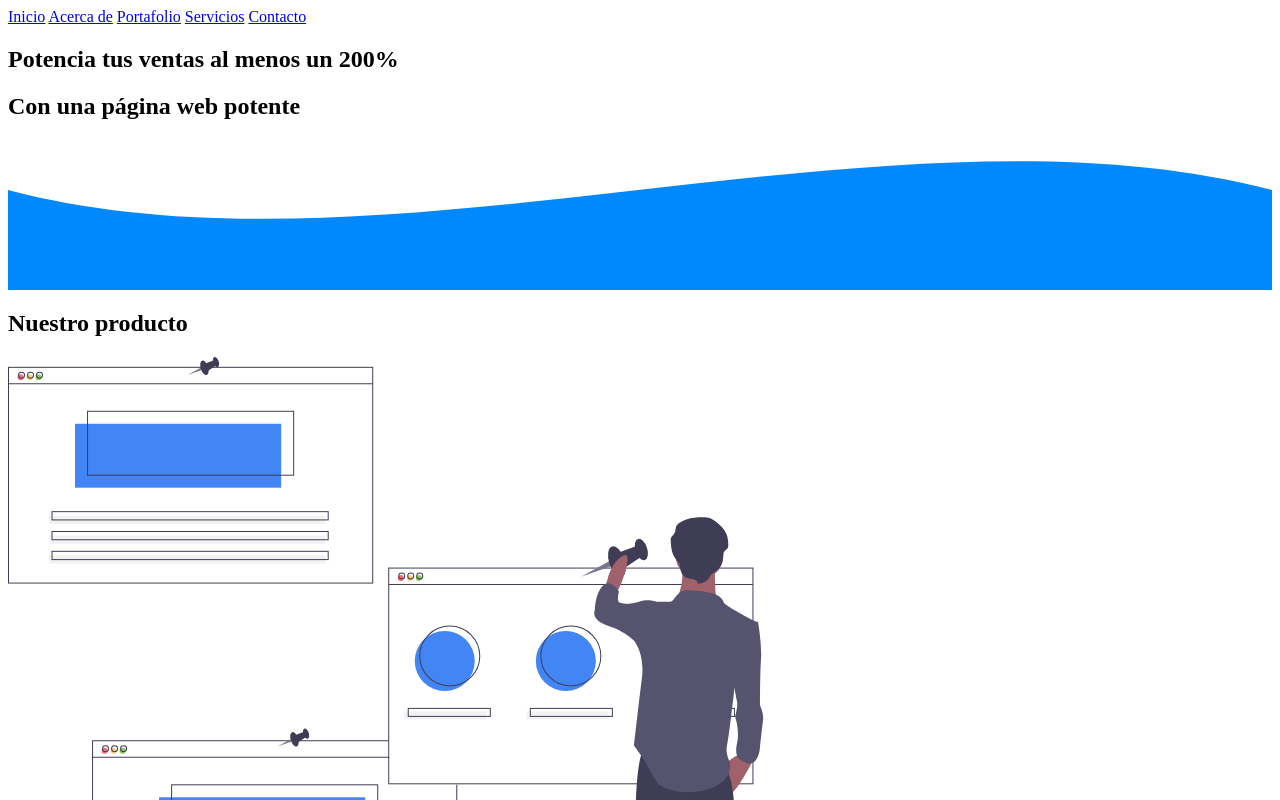
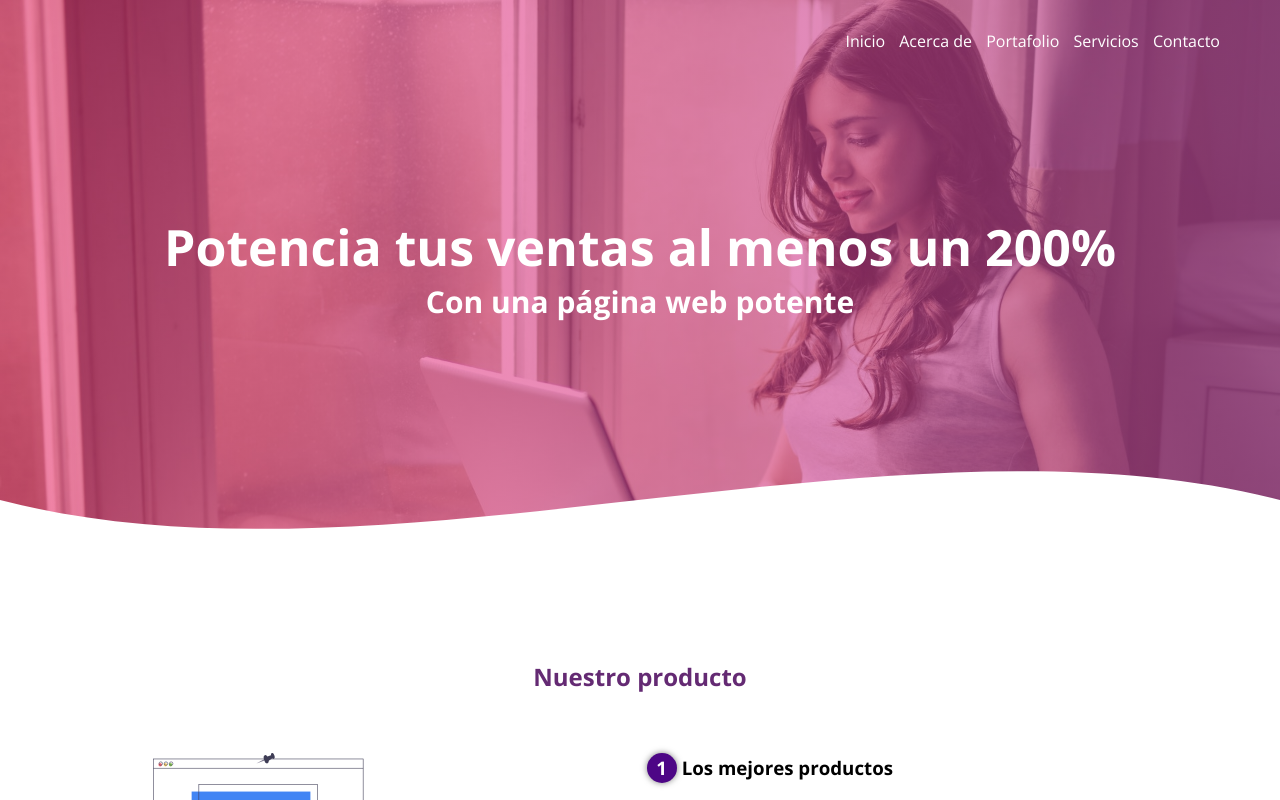
Before and after one commit to IvanMadera/Pagina-Web-HTML-CSS, a plain HTML site: page index.html in a window 1280 px wide. Shown: the top 800 px of the page. Drawn offline with nearby package versions, Linux system fonts and the light colour scheme.

Commit message:
css initial commit

```diff
--- a/css/estilos.css
+++ b/css/estilos.css
@@ -0,0 +1,121 @@
+*{
+    margin:0;
+    padding:0;
+    box-sizing: border-box;
+}
+
+body{
+    font-family: 'open sans';
+}
+
+.contenedor{
+    padding: 60px 0;
+    width: 90%;
+    max-width: 1000px;
+    margin: auto;
+    overflow: hidden;
+}
+
+.titulo{
+    color: #642a73;
+    font-size: 30 px;
+    text-align: center;
+    margin-bottom: 60px;
+}
+
+/* Header */
+
+header{
+    width: 100%;
+    height: 600px;
+    background: #bc4e9c;
+    /* fallback for old browsers */
+    background: -webkit-linear-gradient(to right, hsla(340, 95%, 50%, 0.459), hsla(317, 45%, 52%, 0.671)), url(../img/portada.jpg);
+    /* Chrome 10-25, Safari 5.1-6 */
+    background: linear-gradient(to right, hsla(340, 95%, 50%, 0.459), hsla(317, 45%, 52%, 0.671)), url(../img/portada.jpg);
+    /* W3C, IE 10+/ Edge, Firefox 16+, Chrome 26+, Opera 12+, Safari 7+ */
+    background-size: cover;
+    background-attachment: fixed;
+    position: relative;
+}
+
+nav{
+    text-align: right;
+    padding: 30px 50px 0 0;
+}
+
+nav > a{
+    color: #fff;
+    font-weight: 300;
+    text-decoration: none;
+    margin-right: 10px;
+}
+
+nav > a:hover{
+    text-decoration: underline;
+}
+
+header .textos-header{
+    display: flex;
+    height: 430px;
+    width: 100%;
+    align-items: center;
+    justify-content: center;
+    flex-direction: column;
+    text-align: center;
+}
+
+.textos-header h1{
+    font-size: 50px;
+    color: #fff;
+}
+
+.textos-header h2{
+    font-size: 30px;
+    font-weight: 30px;
+    color: #fff;
+}
+
+.wave{
+    position: absolute;
+    bottom: 0;
+    width: 100%;
+}
+
+/* About us */
+
+.contenedor-sobre-nosotros{
+    display: flex;
+    justify-content: space-evenly;
+}
+
+.imagen-about-us{
+    width: 48%;
+}
+
+.sobre-nosotros .contenido-textos{
+    width: 48%;
+}
+
+.contenido-textos h3{
+    margin-bottom: 15px;
+}
+
+.contenido-textos h3 span{
+    background: #4d0686;
+    color: #fff;
+    border-radius: 50%;
+    display: inline-block;
+    text-align: center;
+    width: 30px;
+    height: 30px;
+    padding: 2px;
+    box-shadow: 0 0 6px 0 rgba(0, 0, 0, .5);
+    margin-right: 5px;
+}
+
+.contenido-textos p{
+    padding: 0 0 30px 15px;
+    font-weight: 300;
+    text-align: justify;
+}
--- a/index.html
+++ b/index.html
@@ -6,8 +6,9 @@
     <meta name="viewport" content="width=device-width, initial-scale=1.0">
     <meta http-equiv="X-UA-Compatible" content="ie=edge">
     <title>Pagina Web</title>
-    <link rel="shortcut icon" href="img/alexcgdesign.png" type="image/x-icon">
+    <link rel="shortcut icon" href="img/v3.0.0-Logo-Blanco.svg" type="image/x-icon">
     <link rel="stylesheet" href="css/estilos.css">
+    <link href="https://fonts.googleapis.com/css2?family=Open+Sans:wght@300;400;700;800&display=swap" rel="stylesheet">
 </head>
 
 <body>
@@ -25,7 +26,7 @@
             <div class="wave" style="height: 150px; overflow: hidden;"><svg viewBox="0 0 500 150"
                     preserveAspectRatio="none" style="height: 100%; width: 100%;">
                     <path d="M0.00,49.98 C149.99,150.00 349.20,-49.98 500.00,49.98 L500.00,150.00 L0.00,150.00 Z"
-                        style="stroke: none; fill: #08f;"></path>
+                        style="stroke: none; fill: #fff;"></path>
                 </svg></div>
         </section>
     </header>
```
Also changed, not shown: img/v3.0.0-Logo-Blanco.svg (added).
